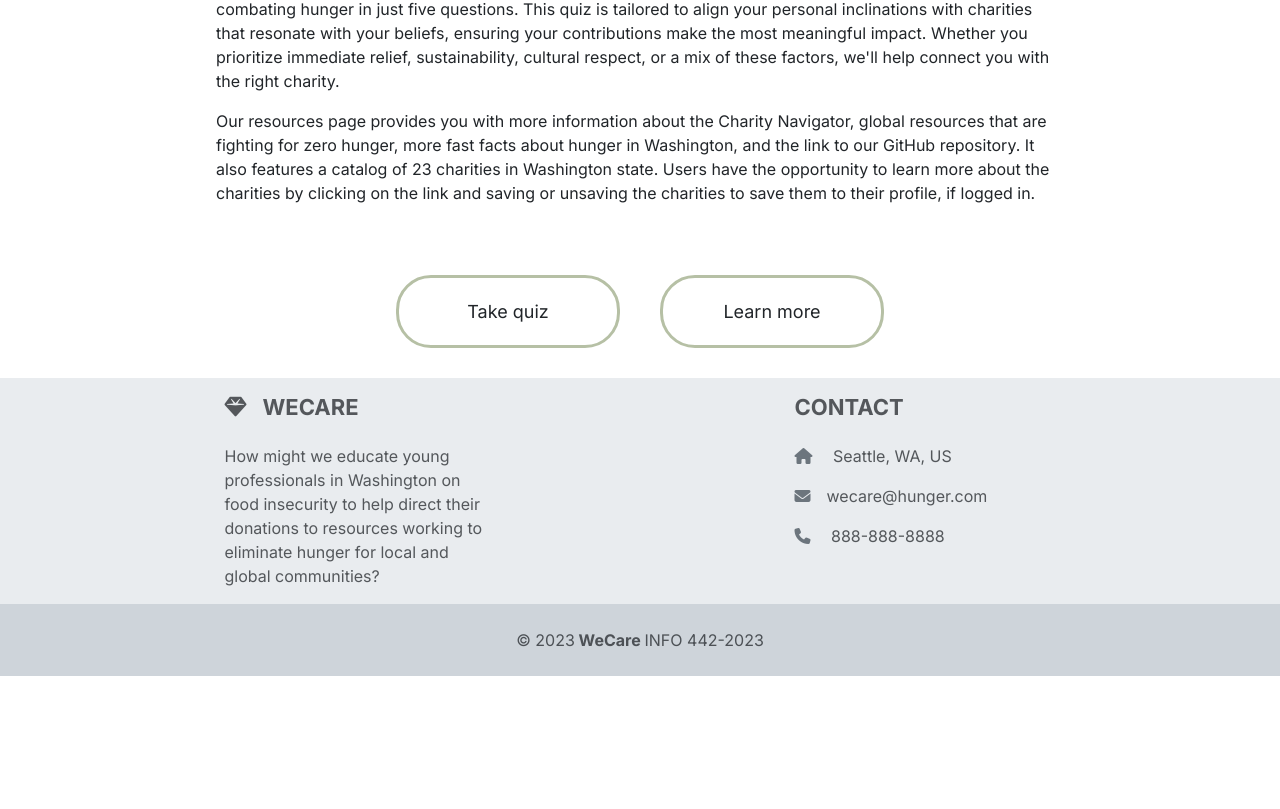
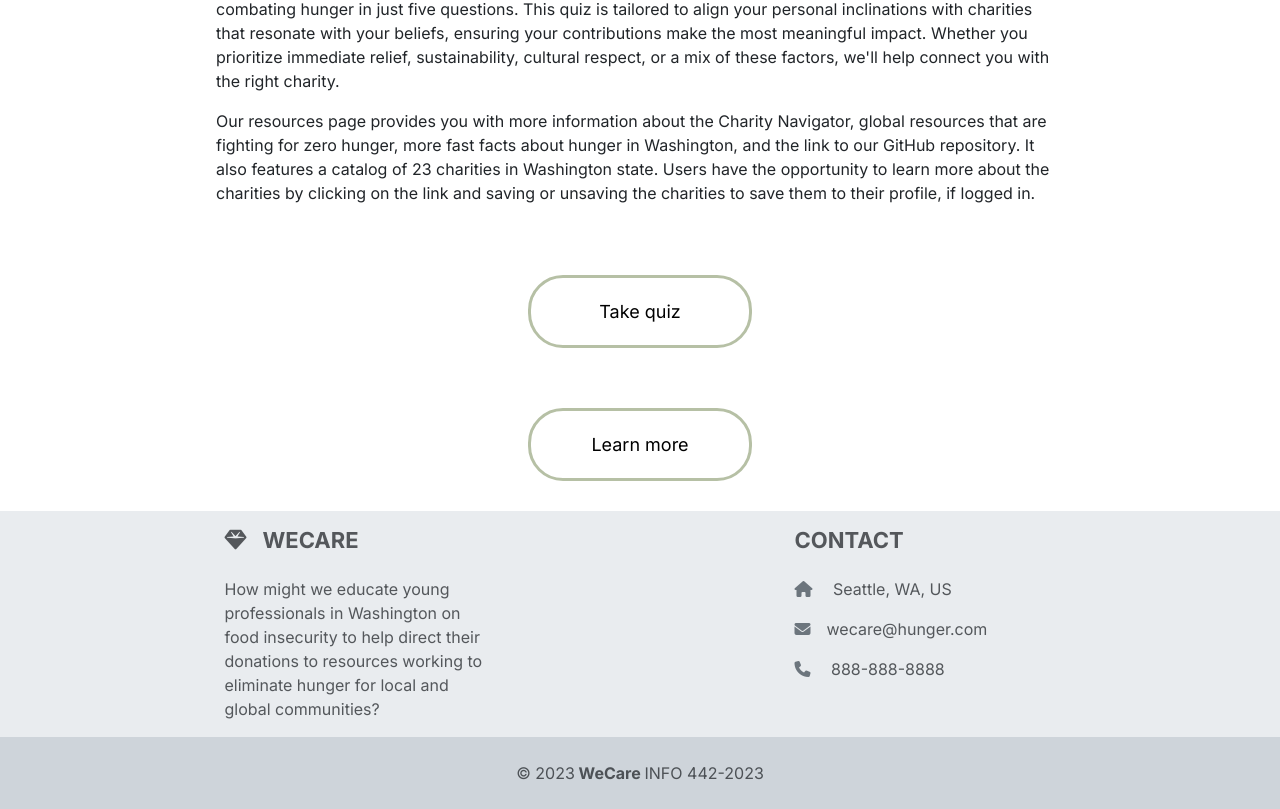
Before and after one commit to UW-INFO442-AU23/WeCare, a React (Create React App) app: page / in a window 1280 px wide. Shown: the part 1685-2494 px from the top of the page. Before the commit the page ends 2361 px from the top, so only its background shows below. Built offline with nearby package versions, Linux system fonts and the light colour scheme; no server answers.

Commit message:
fixed quiz body margins

```diff
--- a/src/components/Home.js
+++ b/src/components/Home.js
@@ -89,13 +89,11 @@ function Home() {
           </p>
           </div>
       </div>
-      <div className="text-center">
-        <a href="/quiz">
-          <button type="button" className="btn t-quiz">Take quiz</button>
-        </a>
-        <a href="/resources">
-          <button type="button" className="btn t-resources">Learn more</button>
-        </a>
+      <div class="text-center" id="button-forquiz">
+
+          <button type="button" className="btn t-quiz"><a href="/quiz">Take quiz</a></button>
+          <button type="button" className="btn t-resources"><a href="/resources">Learn more</a></button>
+
       </div>
 
     </div>
--- a/src/components/Navbar.js
+++ b/src/components/Navbar.js
@@ -17,6 +17,8 @@ function Navbar() {
 
     return () => unsubscribe();
   }, []);
+
+// if current user is not null then you set the link
 
   return (
     <nav className="navbar navbar-expand-sm">
--- a/src/components/Profile/Profile.js
+++ b/src/components/Profile/Profile.js
@@ -83,6 +83,8 @@ const Profile = () => {
     return <div>Loading profile...</div>;
   }
 
+  console.log(user);
+
   return (
     <div id="container-bg">
       <div class="overallprofile">
--- a/src/components/Quiz/Quiz.js
+++ b/src/components/Quiz/Quiz.js
@@ -64,7 +64,7 @@ function Quiz() {
     };
 
     return (
-        <div className="container mt-4" class="quizbody">
+        <div className="container mt-4" class="quizbody mx-6 px-6">
             {!started && (
                 <div className="mb-4">
                     <div className="text-center">
--- a/src/style/styles.css
+++ b/src/style/styles.css
@@ -17,8 +17,6 @@ display: flex;
 flex-direction: column;
 }
 
-/* navbar */
-/* hmmm */
 
 /* Styling for home page banner */
 .home-img {
@@ -28,12 +26,6 @@ flex-direction: column;
   padding-top: 10px;
   padding-bottom: 10px;
 }
-
-/* Mission Title styling */
-/* h1.mission-title { */
-/* margin-top: 35px; */
-/* text-align: center;
-} */
 
 /* Mission Statement styling */
 p.mission {
@@ -50,6 +42,20 @@ p.mission {
   .homebody{
     margin: 5em 12em 0 12em ;
     }
+
+  /* Quiz page */
+  .quizbody{
+    margin: 5em 12em 0 12em ;
+  }
+
+  #button-forquiz{
+    flex-direction: row;
+    flex-wrap: nowrap;
+    display: inline-block;
+    /* flex: content;
+    display: inline-flex;
+    justify-content: center; */
+  }
 
 
 }
@@ -106,27 +112,24 @@ align-items: center;
 padding: 0 1.5rem 1.5rem 1.5rem;
 }
 
-/* Quiz page */
-.quizbody{
-  margin: 5em 12em 0 12em ;
-}
 
 /* .quiz-header{
 align-items: center;
 } */
 
-.q-btn {
-padding: 20px;
-width: 25%;
-background-color:#B6C0A5;
-border-radius: 35px;
-border: none;
+#button-forquiz{
+  flex-direction: column;
+  display: flex;
+  flex-wrap: wrap;
+  justify-content: center;
+  align-items: center;
 }
 
 /* Take quiz and learn more buttons */
 .t-quiz, .t-resources {
 padding: 20px;
 width: 25%;
+flex:50%;
 border: 3px solid #B6C0A5;
 border-radius: 35px;
 background-color: transparent;
@@ -137,37 +140,6 @@ background-color: transparent;
 background-color: #B6C0A5;
 }
 
-/* Learn more button */
-/* .t-resources {
-padding: 20px;
-width: 25%;
-border: 3px solid #B6C0A5;
-border-radius: 35px;
-background-color: transparent;
-} */
-
-/* .t-resources:hover {
-background-color: #B6C0A5;
-} */
-
-/* Homepage take quiz button */
-/* .t-quiz{
-background-color: #B6C0A5;
-padding: 20px;
-width: 25%;
-border-radius: 35px;
-} */
-
-/* Homepage learn more button */
-/* .t-resources{
-border-color: #B6C0A5;
-border-width: 3px;
-padding: 20px;
-width: 25%;
-border-radius: 35px;
-} */
-
-
 /* General Button styling */
 .btn {
 font-size: 18px;
@@ -175,6 +147,15 @@ margin: 20px;
 margin-top: 30px;
 margin-bottom: 30px;
 }
+
+/* Take quiz button */
+.q-btn {
+  padding: 20px;
+  width: 25%;
+  background-color:#B6C0A5;
+  border-radius: 35px;
+  border: none;
+  }
 
 /* Quiz questions */
 #q-button {
@@ -219,16 +200,6 @@ border-radius: 15px;
 .learnmore {
 padding-left: 10px;
 }
-
-/* Header */
-/* header {
-/* padding-top: 2rem;
-padding-bottom: 1rem; */
-/* color: #3A3B4D; */
-/* text-align: left; */
-/* } */
-
-/* Modal stuff */
 
 /* Style for the login page */
 .login {
```
